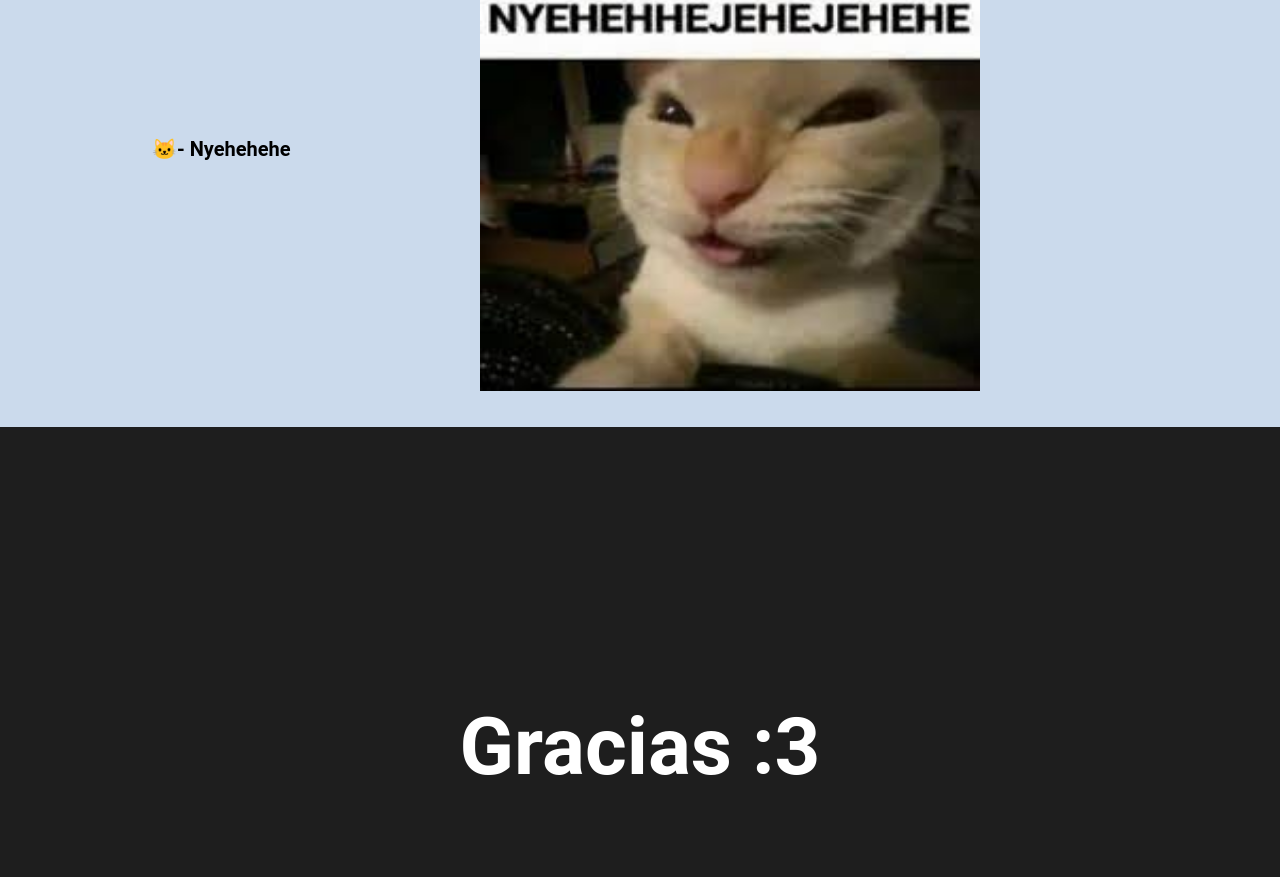
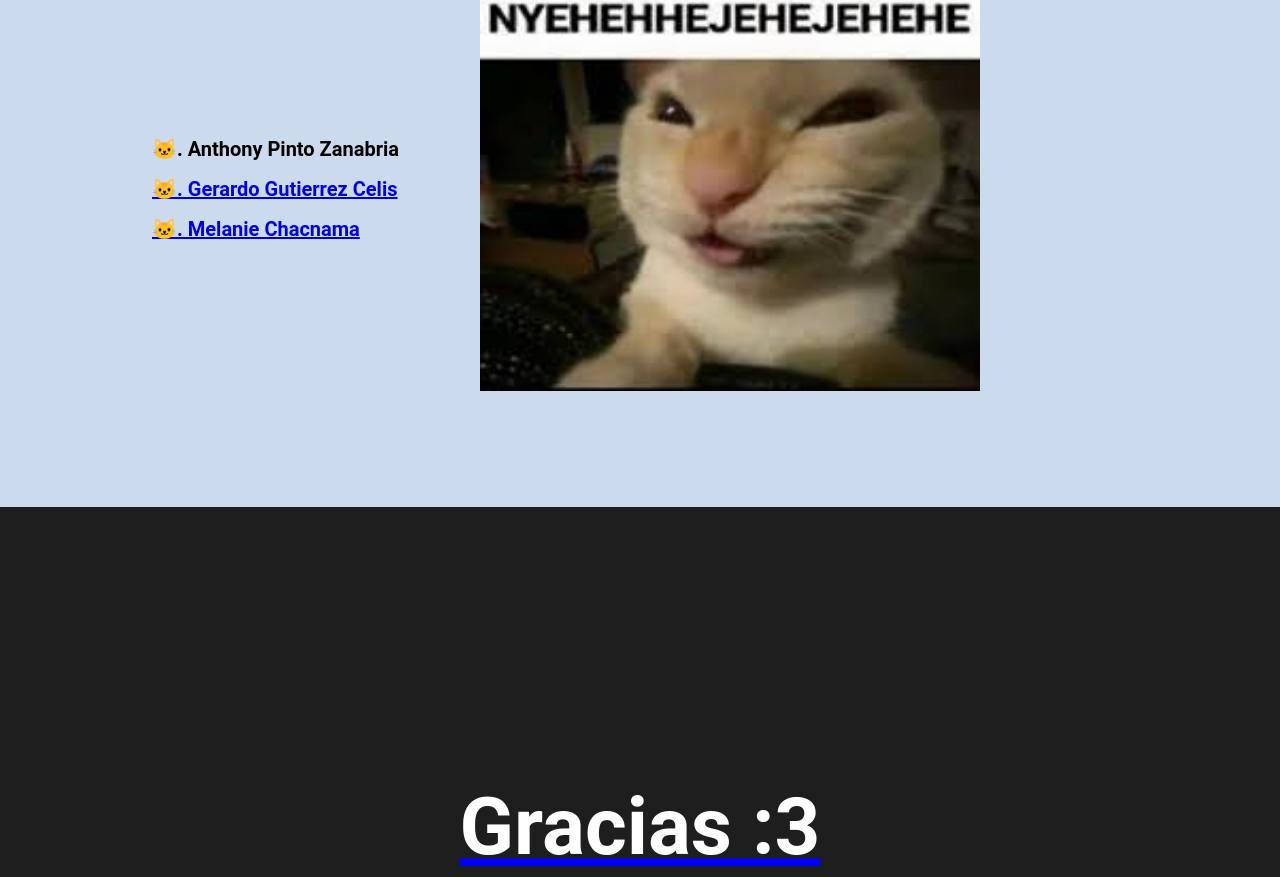
Before and after one commit to alissonsalinasalvarez/alissonsalinasalvarez.github.io, a plain HTML site: page index.html in a window 1280 px wide. Shown: the part 2508-3385 px from the top of the page. Drawn offline with Linux system fonts and the light colour scheme.

Commit message:
Update index.html

```diff
--- a/index.html
+++ b/index.html
@@ -58,7 +58,13 @@
     <section id="nyehehehehe">
         <div class="container">
             <ul>
-                <li>🐱-  Nyehehehe</li>
+                <li>🐱. Anthony Pinto Zanabria <br>
+                    <a href="https://anthonypintozanabria.github.io/page/" target="_blank"/a>
+                </li>
+                <li>🐱. Gerardo Gutierrez Celis <br>
+                </li>
+                <li>🐱. Melanie Chacnama <br>
+                </li>
             </ul>
         </div>
     </section>
```
